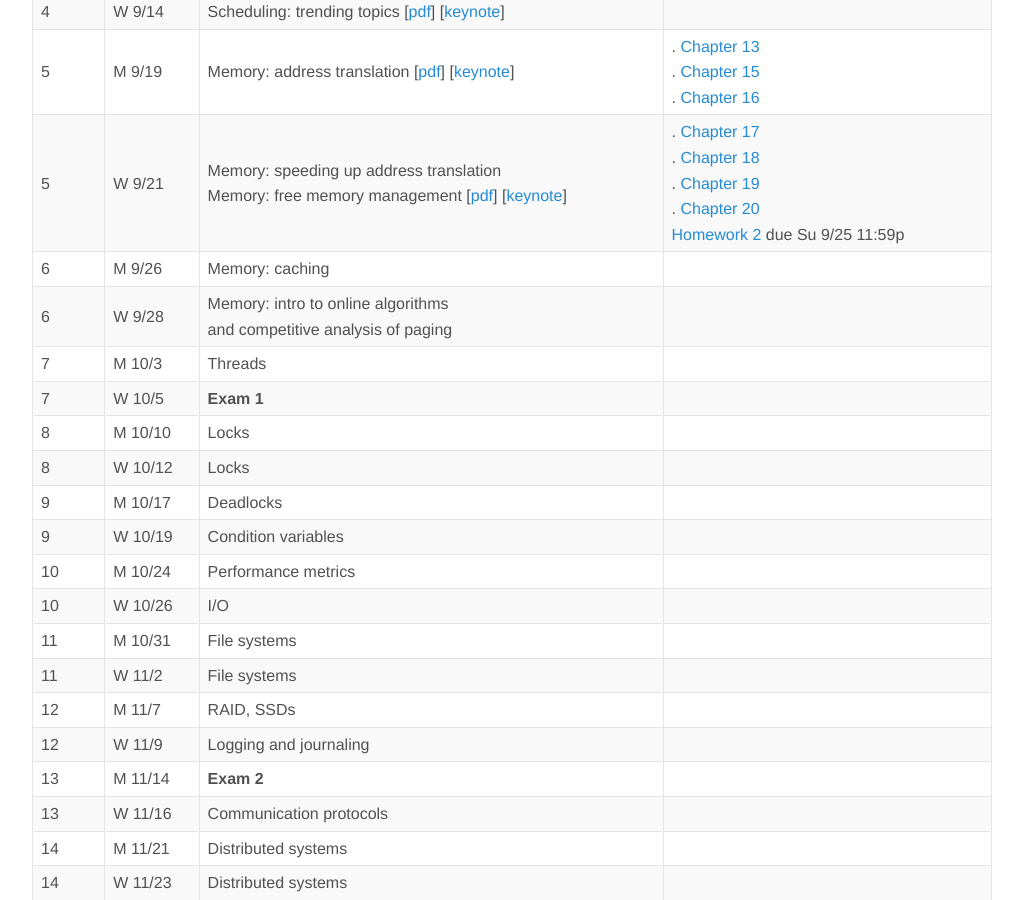
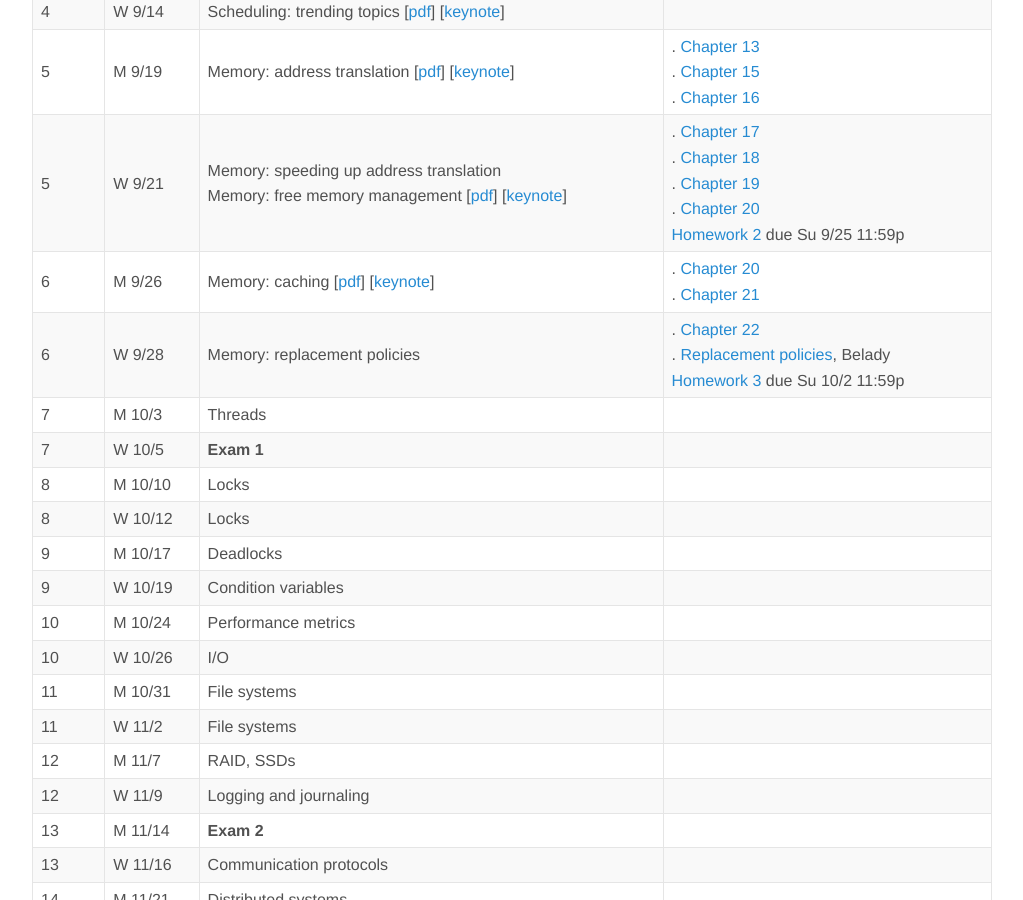
Before and after one commit to jnylam/jnylam.github.io, a Jekyll site: the page built from _courses/149-f16/index.md, in a window 1280 px wide and 900 px high, scrolled down 763 px. Shown: the whole window, without its empty margins (128-1151 px from the left). Built offline with Jekyll 4.4.1, drawn with Linux system fonts in a browser that asks for light colours.

Commit message:
149 lectures and hw

```diff
--- a/_courses/149-f16/index.md
+++ b/_courses/149-f16/index.md
@@ -20,8 +20,8 @@ Week|Date|Topic|Reading
 4 | W 9/14 | Scheduling: trending topics [[pdf](scheduling3.pdf)]  [[keynote](scheduling3.key)]
 5 | M 9/19 | Memory: address translation [[pdf](memory1.pdf)] [[keynote](memory1.key)] | . [Chapter 13](http://pages.cs.wisc.edu/~remzi/OSTEP/vm-intro.pdf)<br> . [Chapter 15](http://pages.cs.wisc.edu/~remzi/OSTEP/vm-mechanism.pdf)<br> . [Chapter 16](http://pages.cs.wisc.edu/~remzi/OSTEP/vm-segmentation.pdf)
 5 | W 9/21 | Memory: speeding up address translation <br> Memory: free memory management [[pdf](memory2.pdf)] [[keynote](memory2.key)] | . [Chapter 17](http://pages.cs.wisc.edu/~remzi/OSTEP/vm-freespace.pdf)<br> . [Chapter 18](http://pages.cs.wisc.edu/~remzi/OSTEP/vm-paging.pdf)<br> . [Chapter 19](http://pages.cs.wisc.edu/~remzi/OSTEP/vm-tlbs.pdf)<br> . [Chapter 20](http://pages.cs.wisc.edu/~remzi/OSTEP/vm-smalltables.pdf)<br> [Homework 2](homework02.html) due Su 9/25 11:59p
-6 | M 9/26 | Memory: caching
-6 | W 9/28 | Memory: intro to online algorithms <br> and competitive analysis of paging
+6 | M 9/26 | Memory: caching [[pdf](memory3.pdf)] [[keynote](memory3.key)] | . [Chapter 20](http://pages.cs.wisc.edu/~remzi/OSTEP/vm-smalltables.pdf)<br> . [Chapter 21](http://pages.cs.wisc.edu/~remzi/OSTEP/vm-beyondphys.pdf)
+6 | W 9/28 | Memory: replacement policies <br> | . [Chapter 22](http://pages.cs.wisc.edu/~remzi/OSTEP/vm-beyondphys-policy.pdf)<br> . [Replacement policies](http://citeseerx.ist.psu.edu/viewdoc/download?doi=10.1.1.641.9013&rep=rep1&type=pdf), Belady<br> [Homework 3](homework03.html) due Su 10/2 11:59p
 7 | M 10/3 | Threads
 7 | W 10/5 | __Exam 1__
 8 | M 10/10 | Locks
```
Also changed, not shown: _courses/149-f16/homework03.md (added, +62 -0 lines), 2 other files.
